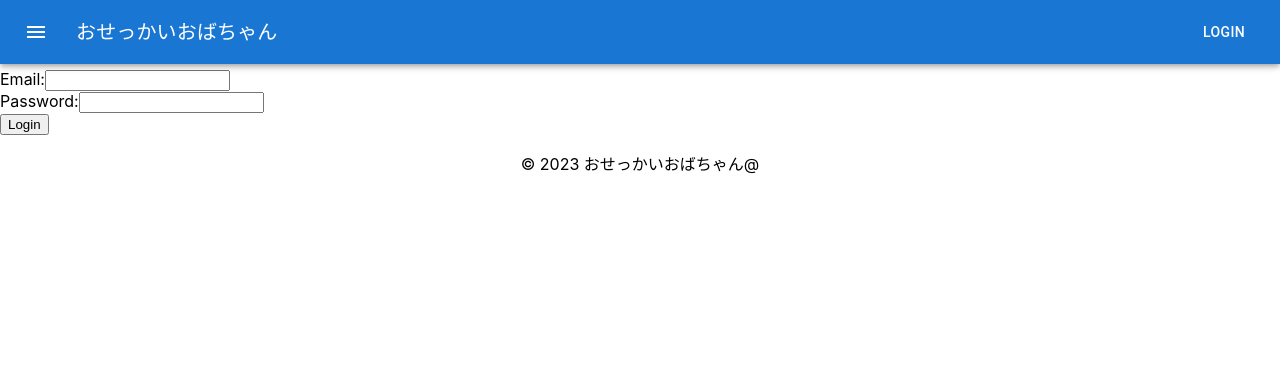
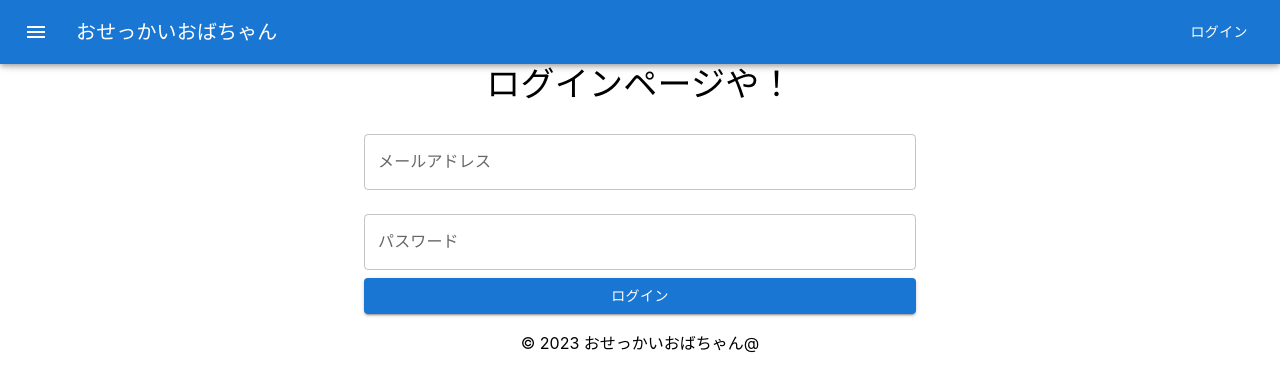
Before and after one commit to YasunariIguchi/nosy-aunty, a React (Create React App) app in the folder frontend/: page /login in a window 1280 px wide. Shown: the top 390 px of the page. Built offline with nearby package versions, Linux system fonts and the light colour scheme; no server answers.

Commit message:
デザイン追加、英語ボタンを日本語に修正

```diff
--- a/frontend/src/components/ClearButton.js
+++ b/frontend/src/components/ClearButton.js
@@ -6,7 +6,7 @@ export default function ClearButton({ inputTextRef }) {
   }
   return (
     <Button variant="contained" color="error" startIcon={<Cancel />} onClick={handleClick}>
-      Clear
+      クリア
     </Button>
   );
 }
--- a/frontend/src/components/PasteButton.js
+++ b/frontend/src/components/PasteButton.js
@@ -11,7 +11,7 @@ export default function PasteButton({ inputTextRef }) {
   }
   return (
     <Button variant="contained" startIcon={<ContentCopy />} onClick={handleClick}>
-      Paste
+      貼り付け
     </Button>
   );
 }
--- a/frontend/src/layouts/NavBar.js
+++ b/frontend/src/layouts/NavBar.js
@@ -99,9 +99,9 @@ export default function NavBar({ isLoggedIn, setIsLoggedIn }) {
             </Typography>
 
             {isLoggedIn ? (
-              <Button color="inherit" onClick={handleLogout}>Logout</Button>
+              <Button color="inherit" onClick={handleLogout}>ログアウト</Button>
             ) : (
-              <Button color="inherit" component={Link} to="/login">Login</Button>
+              <Button color="inherit" component={Link} to="/login">ログイン</Button>
             )}
 
           </Toolbar>
--- a/frontend/src/pages/Login.js
+++ b/frontend/src/pages/Login.js
@@ -1,7 +1,7 @@
-// 必要なパッケージをインポート
 import axios from "axios";
 import { useState } from 'react';
 import { useNavigate } from 'react-router-dom';
+import { Button, TextField, Typography, Box, Container } from '@mui/material';
 
 function Login({ setIsLoggedIn }) {
   const [email, setEmail] = useState('');
@@ -18,7 +18,7 @@ function Login({ setIsLoggedIn }) {
   };
 
   const handleLogin = async (e) => {
-    e.preventDefault(); // フォームのデフォルトの動作を無効化する
+    e.preventDefault();
 
     try {
       const response = await axios.post(
@@ -30,44 +30,55 @@ function Login({ setIsLoggedIn }) {
         {
           withCredentials: true,
           withXSRFToken: true,
-          // 他の必要なオプションがあればここに追加
         }
       );
-      console.log(response.status)
-      // ログイン成功時の処理
-      console.log('ログイン成功');
       setIsLoggedIn(true);
-      navigate('/'); // ログイン後のリダイレクト先を指定
+      navigate('/');
     } catch (error) {
       if (error.response) {
-        // サーバーからのレスポンスがある場合
-        setError('ログインに失敗しました。ユーザー名とパスワードを確認してください。');
+        setError('ログインに失敗したわ。ユーザー名とパスワードを確認してみ！');
       } else if (error.request) {
-        // リクエストが送信されたがレスポンスがない場合
-        setError('ネットワークエラーが発生しました。もう一度お試しください。');
+        setError('ネットワークエラーが発生したわ。もういっぺん試してみ！');
       } else {
-        // リクエストすら送信されなかった場合
-        setError('予期せぬエラーが発生しました。もう一度お試しください。');
+        setError('予期せんエラーが発生したわ。もういっぺん試してみ！');
       }
     }
   };
 
   return (
-    <div>
-      <h2>Login Page</h2>
-      <form onSubmit={handleLogin}>
-        <div>
-          <label>Email:</label>
-          <input type="email" value={email} onChange={handleEmailChange} />
-        </div>
-        <div>
-          <label>Password:</label>
-          <input type="password" value={password} onChange={handlePasswordChange} />
-        </div>
-        <button type="submit">Login</button>
-        {error && <p>{error}</p>}
-      </form>
-    </div>
+    <Container maxWidth="sm">
+      <Box sx={{ marginTop: 8, textAlign: 'center' }}>
+        <Typography variant="h4" component="h2" gutterBottom>
+          ログインページや！
+        </Typography>
+        <form onSubmit={handleLogin}>
+          <TextField
+            label="メールアドレス"
+            type="email"
+            value={email}
+            onChange={handleEmailChange}
+            fullWidth
+            margin="normal"
+          />
+          <TextField
+            label="パスワード"
+            type="password"
+            value={password}
+            onChange={handlePasswordChange}
+            fullWidth
+            margin="normal"
+          />
+          <Button type="submit" variant="contained" color="primary" fullWidth>
+            ログイン
+          </Button>
+          {error && (
+            <Typography variant="body1" color="error" sx={{ marginTop: 2 }}>
+              {error}
+            </Typography>
+          )}
+        </form>
+      </Box>
+    </Container>
   );
 };
 
```
